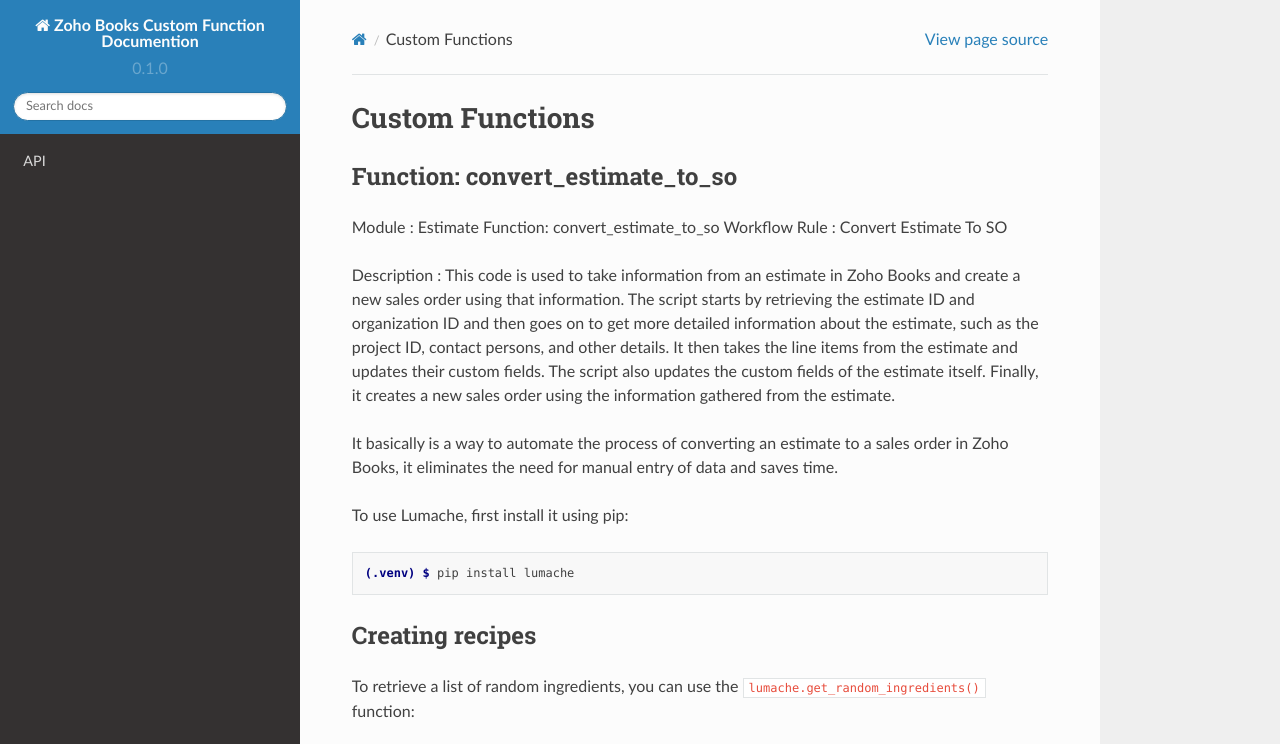
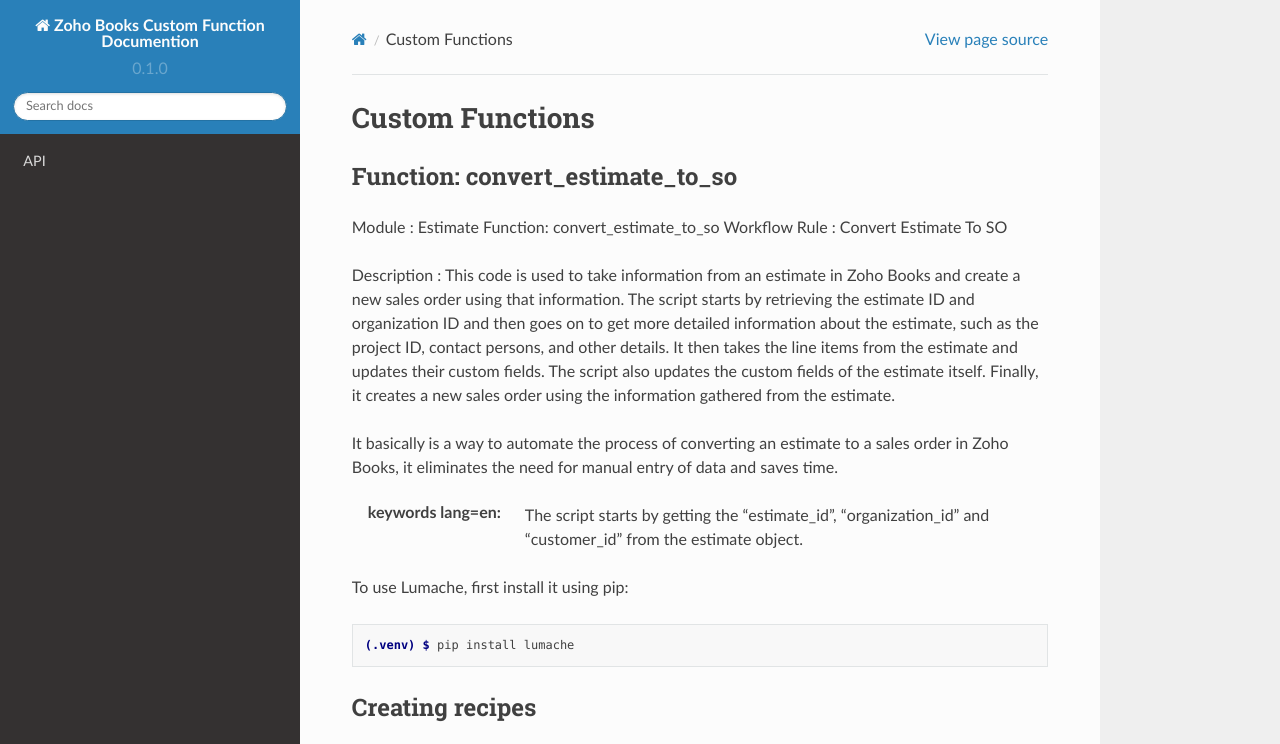
Before and after one commit to syedshahzaibshah/Blinkswag_Dashboard-1, a Sphinx documentation site: the page built from docs/source/Usage.rst, in a window 1280 px wide and 1396 px high, cut to the strip 0-744 px from the top of the window. Built offline with Sphinx 7.4.7 and the Read the Docs theme 2.0.0, drawn with Linux system fonts in a browser that asks for light colours; pages that are not in the unit, such as notebooks, are missing from menus.

Commit message:
Update Usage.rst

```diff
--- a/docs/source/Usage.rst
+++ b/docs/source/Usage.rst
@@ -16,7 +16,7 @@
 
 It basically is a way to automate the process of converting an estimate to a sales order in Zoho Books, it eliminates the need for manual entry of data and saves time.
 
-
+:keywords lang=en: The script starts by getting the "estimate_id", "organization_id" and "customer_id" from the estimate object.
 
 
 To use Lumache, first install it using pip:
```
